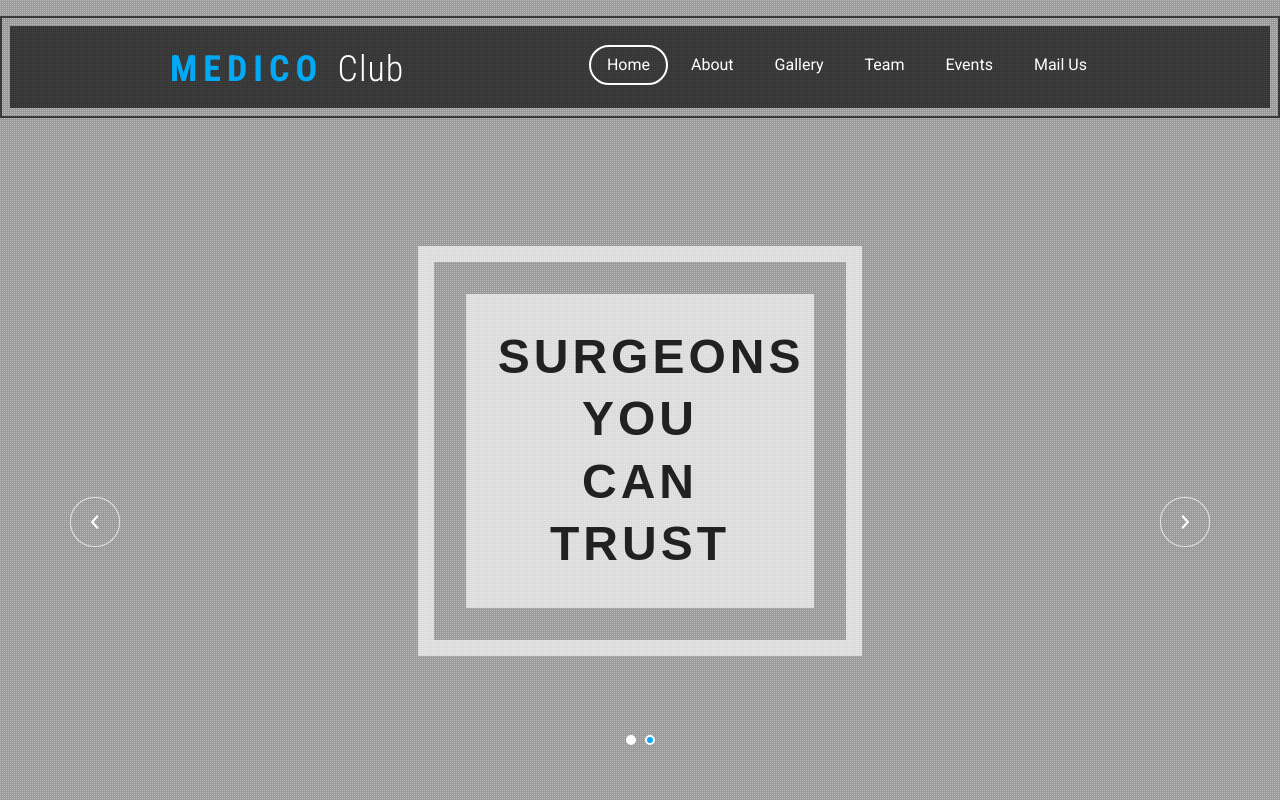
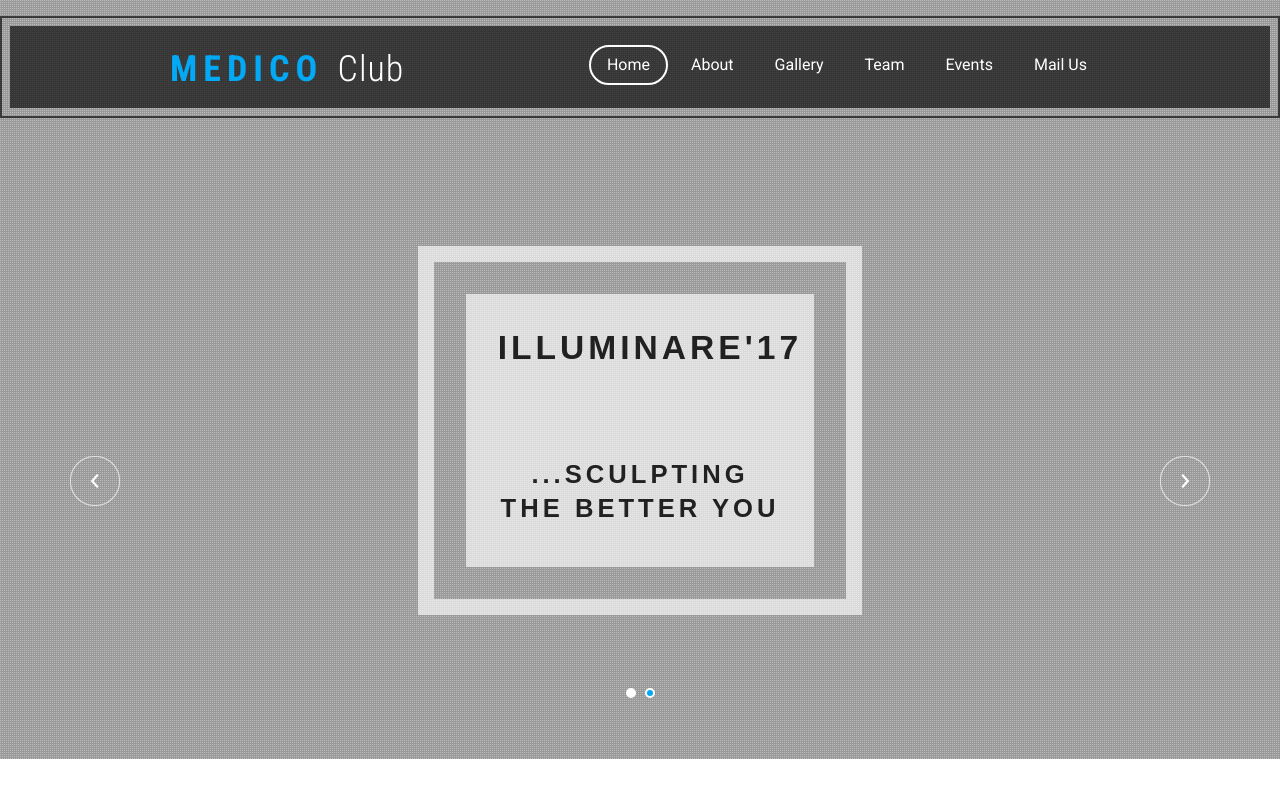
Before and after one commit to HarshaNalluru/HarshaNalluru.github.io, a plain HTML site: page web/index.html in a window 1280 px wide. Shown: the top 801 px of the page. Drawn offline with Linux system fonts and the light colour scheme.

Commit message:
illuminare'17

```diff
--- a/web/index.html
+++ b/web/index.html
@@ -93,14 +93,34 @@ Smartphone Compatible web template, free webdesigns for Nokia, Samsung, LG, Sony
 										<li>
 											<div class="w3ls-text">
 												<div class="w3ls-text-info">
-													<h3>Sri<span>Venkateswara</span><span>Medical College</span>Presents</h3>
+													<h3 style="font-size: 1.9em;
+    font-family: 'Josefin Sans', sans-serif;
+    text-transform: uppercase;
+    color: #212121;
+    font-weight: 700;
+    letter-spacing: 4px;
+    line-height: 1.3em;">Sri Venkateswara<br> Medical College<br> Presents</h3>
 												</div>
 											</div>
 										</li>
 										<li>
 											<div class="w3ls-text">
 												<div class="w3ls-text-info">
-													<h2>Surgeons<span>You</span><span>Can</span>Trust</h2>
+
+													<h2  style="font-size: 2.1em;
+    font-family: 'Josefin Sans', sans-serif;
+    text-transform: uppercase;
+    color: #212121;
+    font-weight: 700;
+    letter-spacing: 4px;
+    line-height: 1.3em;" >ILLUMINARE'17</h2><br><br><br>
+													<h3  style="font-size: 1.6em;
+    font-family: 'Josefin Sans', sans-serif;
+    text-transform: uppercase;
+    color: #212121;
+    font-weight: 700;
+    letter-spacing: 4px;
+    line-height: 1.3em;">...Sculpting the better you</h3>
 												</div>
 											</div>
 										</li>
```
